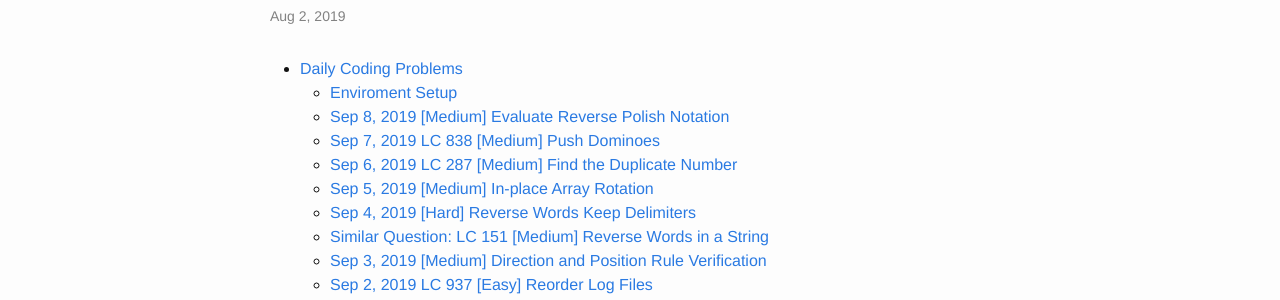
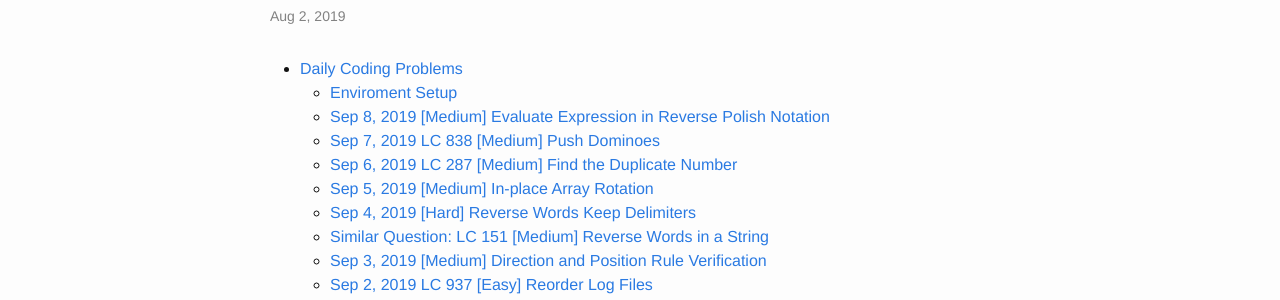
Before and after one commit to trsong/trsong.github.io, a Jekyll site: the page built from _posts/2019-08-01-DailyQuestionsAug.md, in a window 1280 px wide and 1400 px high. Shown: the part 143-443 px from the top of the window. Built offline with Jekyll 4.4.1, drawn with Linux system fonts in a browser that asks for light colours; some of the changed text lies outside the part shown.

Commit message:
Fix typo in Sep 8

```diff
--- a/_posts/2019-08-01-DailyQuestionsAug.md
+++ b/_posts/2019-08-01-DailyQuestionsAug.md
@@ -36,7 +36,7 @@ and the weights: a-b: 3, a-c: 5, a-d: 8, d-e: 2, d-f: 4, e-g: 1, e-h: 1, the lon
 The path does not have to pass through the root, and each node can have any amount of children.
 -->
 
-### Sep 8, 2019 \[Medium\] Evaluate Reverse Polish Notation
+### Sep 8, 2019 \[Medium\] Evaluate Expression in Reverse Polish Notation
 ---
 > **Question:** Given an arithmetic expression in **Reverse Polish Notation**, write a program to evaluate it.
 >
```
